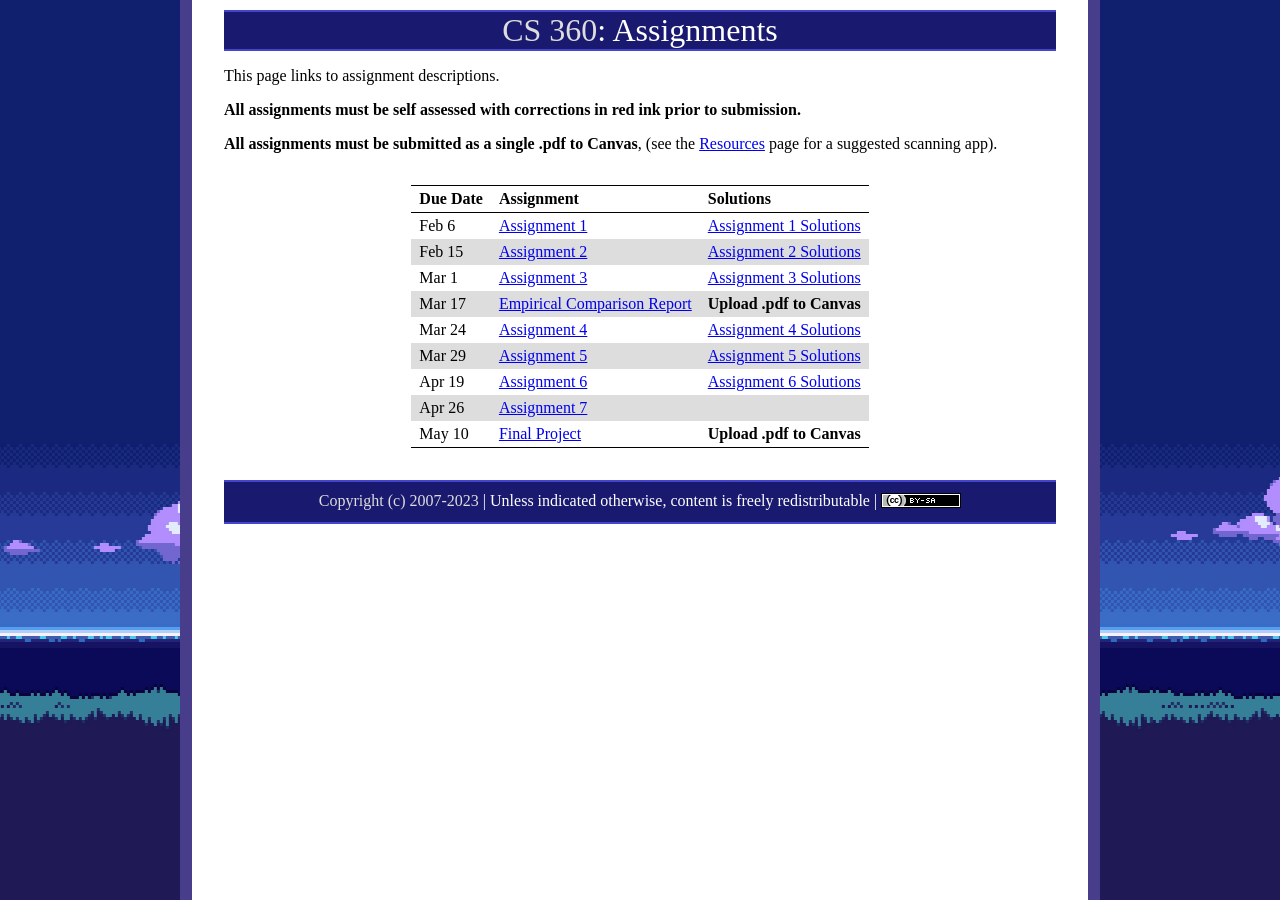
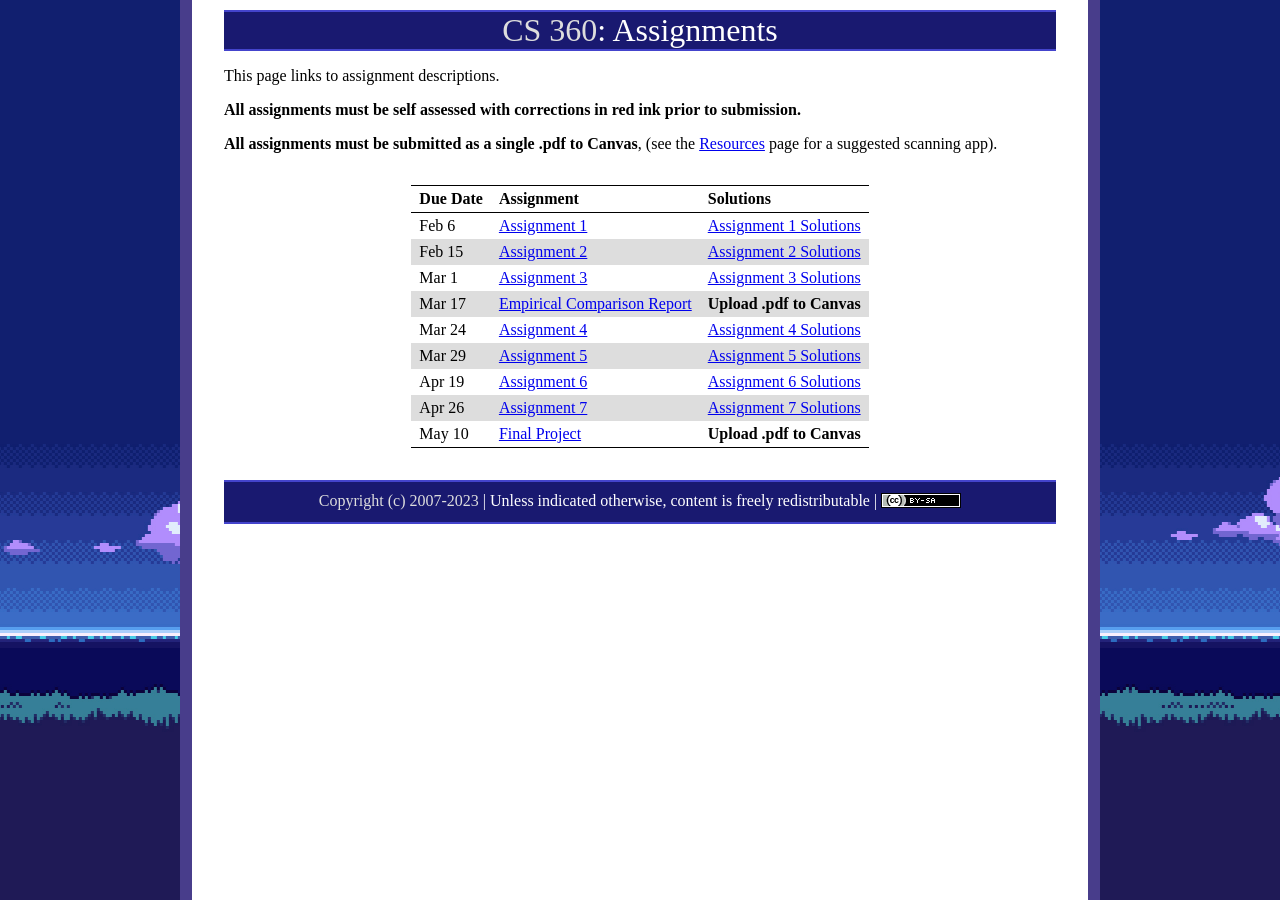
Before and after one commit to ycpcs/cs360-spring2023, a Jekyll site: the page built from assign/index.md, in a window 1280 px wide. Built offline with Jekyll 4.4.1, drawn with Linux system fonts in a browser that asks for light colours.

Commit message:
add assign7sol
add assign7sol

```diff
--- a/assign/index.md
+++ b/assign/index.md
@@ -18,5 +18,5 @@
 > Mar 24   | [Assignment 4](../assign/assign04.html)                  | [Assignment 4 Solutions](../assign/sol/assign04sol.pdf) |
 > Mar 29   | [Assignment 5](../assign/assign05.html)                  | [Assignment 5 Solutions](../assign/sol/assign05sol.pdf) |
 > Apr 19   | [Assignment 6](../assign/assign06.html)                  | [Assignment 6 Solutions](../assign/sol/assign06sol.pdf) |
-> Apr 26   | [Assignment 7](../assign/assign07.html)                  |  |
+> Apr 26   | [Assignment 7](../assign/assign07.html)                  | [Assignment 7 Solutions](../assign/sol/assign07sol.pdf) |
 > May 10   | [Final Project](../assign/finalproj.html)                | **Upload .pdf to Canvas** |
```
Also changed, not shown: 1 other file.
